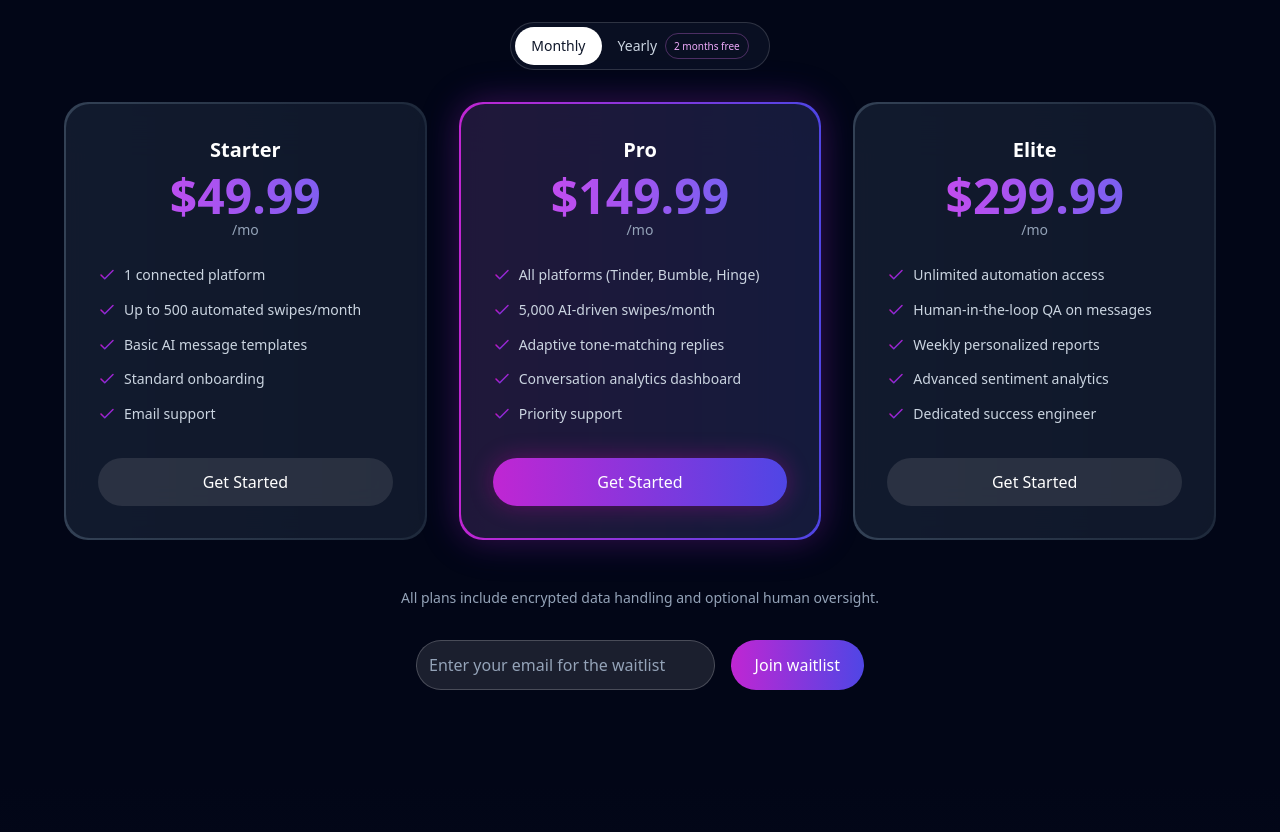
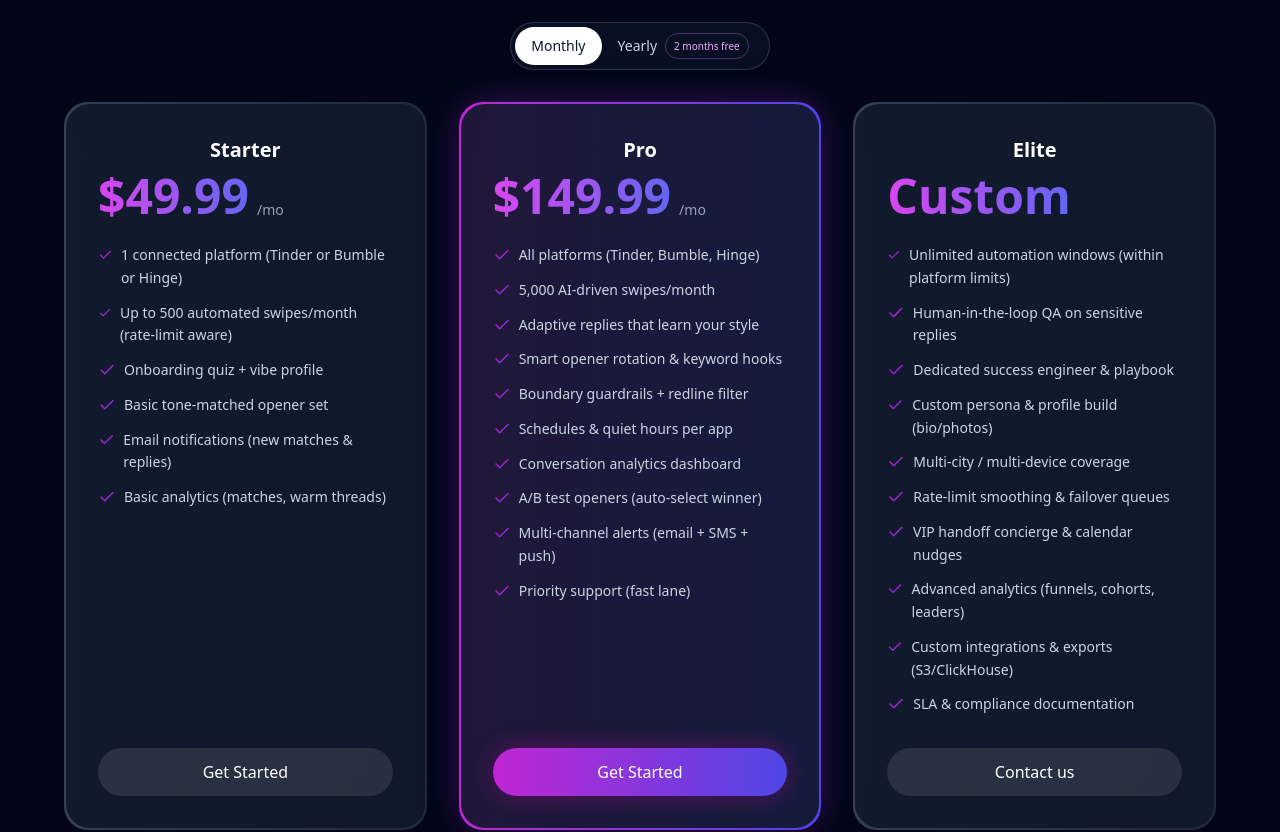
Before and after one commit to Menwitz/wingagent_website, a Next.js app: page / in a window 1280 px wide. Shown: the part 6700-7532 px from the top of the page. Built offline with nearby package versions, Linux system fonts and the light colour scheme.

Commit message:
new pricing packs

```diff
--- a/src/app/_components/PricingCard.jsx
+++ b/src/app/_components/PricingCard.jsx
@@ -1,23 +1,74 @@
 "use client";
 
-async function handleCheckout(plan) {
+// Stripe checkout now accepts plan + cycle ("monthly" | "yearly")
+async function handleCheckout(plan, cycle = "monthly") {
   try {
     const res = await fetch("/api/stripe/checkout", {
       method: "POST",
       headers: { "Content-Type": "application/json" },
-      body: JSON.stringify({ plan }),
+      body: JSON.stringify({ plan, cycle }),
     });
     const data = await res.json();
-    if (data.url) window.location.href = data.url;
+    if (data?.url) window.location.href = data.url;
   } catch (e) {
     console.error("Checkout failed", e);
   }
 }
 
+/**
+ * Props:
+ *  - data: {
+ *      name, price, features[], highlight,            // existing
+ *      code?, priceLabel?, custom?, ctaLabel?, ctaHref?, // new optional
+ *      cycle?   // "monthly" | "yearly" (if parent passes it)
+ *    }
+ *  - yearly?: boolean  // still supported for backward compatibility
+ */
 export default function PricingCard({ data = {}, yearly = false }) {
-  const { name = "", price = 0, features = [], highlight = false } = data;
-  const displayPrice = yearly ? (price * 12 * 0.8).toFixed(0) : price.toFixed(2);
-  const period = yearly ? "/yr" : "/mo";
+  const {
+    name = "",
+    price = 0,
+    features = [],
+    highlight = false,
+    code,                // e.g. "starter" | "pro" | "elite"
+    priceLabel,          // e.g. "Custom"
+    custom = false,      // true for Elite / Enterprise
+    ctaLabel,            // optional override
+    ctaHref,             // optional link for custom plans
+    cycle,               // "monthly" | "yearly" (optional from parent)
+  } = data;
+
+  // Determine billing cycle from either prop or data.cycle
+  const isYearly = typeof yearly === "boolean" ? yearly : cycle === "yearly";
+
+  // Compute display price:
+  // - If custom or priceLabel provided → show label (no /mo or /yr)
+  // - Else: monthly shows price; yearly shows price * 10 (2 months free)
+  let numericPrice = price;
+  if (!priceLabel && !custom) {
+    numericPrice = isYearly ? price * 10 : price;
+  }
+
+  const formatPrice = (n) => {
+    if (Number.isInteger(n)) return `$${n.toFixed(0)}`;
+    return `$${n.toFixed(2)}`;
+  };
+
+  const displayPrice = priceLabel
+    ? priceLabel
+    : custom
+    ? "Custom"
+    : formatPrice(numericPrice);
+
+  const period = priceLabel || custom ? "" : isYearly ? "/yr" : "/mo";
+
+  // Unique plan code sent to checkout (fallback to sanitized name)
+  const planCode =
+    code || name.toLowerCase().replace(/\s+/g, "-").replace(/[^a-z0-9-]/g, "");
+
+  // CTA logic
+  const primaryCTA = custom ? ctaLabel || "Contact us" : ctaLabel || "Get Started";
+  const primaryHref = custom ? ctaHref || "/contact" : null;
 
   return (
     <div
@@ -30,10 +81,21 @@ export default function PricingCard({ data = {}, yearly = false }) {
       <div className="h-full rounded-3xl bg-slate-900/90 backdrop-blur-xl p-8 flex flex-col justify-between">
         <div>
           <h3 className="text-xl font-semibold text-white mb-2">{name}</h3>
+
+          <div className="flex items-end gap-2">
             <div className="text-5xl font-extrabold bg-gradient-to-r from-fuchsia-500 to-indigo-500 bg-clip-text text-transparent">
-            ${displayPrice}
+              {displayPrice}
             </div>
-          <p className="text-sm text-slate-400">{period}</p>
+            {period && <p className="text-sm text-slate-400">{period}</p>}
+          </div>
+
+          {/* Sub-label for yearly promo */}
+          {!custom && !priceLabel && isYearly && (
+            <div className="mt-2 inline-flex items-center gap-2 rounded-full border border-fuchsia-500/30 px-2 py-0.5 text-[11px] text-fuchsia-300">
+              2 months free
+            </div>
+          )}
+
           <ul className="mt-6 space-y-3 text-left">
             {features.map((f, i) => (
               <li key={i} className="flex items-start text-slate-300">
@@ -62,16 +124,30 @@ export default function PricingCard({ data = {}, yearly = false }) {
           </ul>
         </div>
 
-        <button
-          onClick={() => handleCheckout("starter")}
+        {/* CTA */}
+        {custom ? (
+          <a
+            href={primaryHref}
             className={`mt-8 text-center rounded-full py-3 font-medium transition-all ${
               highlight
                 ? "bg-gradient-to-r from-fuchsia-600 to-indigo-600 text-white shadow-[0_0_25px_rgba(240,0,184,0.3)]"
                 : "bg-white/10 text-white hover:bg-white/20"
             }`}
           >
-          Get Started
+            {primaryCTA}
+          </a>
+        ) : (
+          <button
+            onClick={() => handleCheckout(planCode, isYearly ? "yearly" : "monthly")}
+            className={`mt-8 text-center rounded-full py-3 font-medium transition-all ${
+              highlight
+                ? "bg-gradient-to-r from-fuchsia-600 to-indigo-600 text-white shadow-[0_0_25px_rgba(240,0,184,0.3)]"
+                : "bg-white/10 text-white hover:bg-white/20"
+            }`}
+          >
+            {primaryCTA}
           </button>
+        )}
       </div>
     </div>
   );
--- a/src/app/_sections/Pricing.jsx
+++ b/src/app/_sections/Pricing.jsx
@@ -7,18 +7,20 @@ export default function Pricing() {
   const [status, setStatus] = useState("");
   const [billing, setBilling] = useState("monthly"); // "monthly" | "yearly"
 
-  // Base MONTHLY prices (your current numbers)
-  const basePlans = useMemo(() => ([
+  // Base MONTHLY prices
+  const basePlans = useMemo(
+    () => [
       {
         name: "Starter",
         price: 49.99,
         highlight: false,
         features: [
-        "1 connected platform",
-        "Up to 500 automated swipes/month",
-        "Basic AI message templates",
-        "Standard onboarding",
-        "Email support",
+          "1 connected platform (Tinder or Bumble or Hinge)",
+          "Up to 500 automated swipes/month (rate-limit aware)",
+          "Onboarding quiz + vibe profile",
+          "Basic tone-matched opener set",
+          "Email notifications (new matches & replies)",
+          "Basic analytics (matches, warm threads)",
         ],
       },
       {
@@ -28,37 +30,54 @@ export default function Pricing() {
         features: [
           "All platforms (Tinder, Bumble, Hinge)",
           "5,000 AI-driven swipes/month",
-        "Adaptive tone-matching replies",
+          "Adaptive replies that learn your style",
+          "Smart opener rotation & keyword hooks",
+          "Boundary guardrails + redline filter",
+          "Schedules & quiet hours per app",
           "Conversation analytics dashboard",
-        "Priority support",
+          "A/B test openers (auto-select winner)",
+          "Multi-channel alerts (email + SMS + push)",
+          "Priority support (fast lane)",
         ],
       },
       {
         name: "Elite",
+        // keep a numeric as fallback, but display Custom via priceLabel
         price: 299.99,
+        priceLabel: "Custom",
         highlight: false,
         features: [
-        "Unlimited automation access",
-        "Human-in-the-loop QA on messages",
-        "Weekly personalized reports",
-        "Advanced sentiment analytics",
-        "Dedicated success engineer",
+          "Unlimited automation windows (within platform limits)",
+          "Human-in-the-loop QA on sensitive replies",
+          "Dedicated success engineer & playbook",
+          "Custom persona & profile build (bio/photos)",
+          "Multi-city / multi-device coverage",
+          "Rate-limit smoothing & failover queues",
+          "VIP handoff concierge & calendar nudges",
+          "Advanced analytics (funnels, cohorts, leaders)",
+          "Custom integrations & exports (S3/ClickHouse)",
+          "SLA & compliance documentation",
         ],
+        ctaLabel: "Contact us",
+        ctaHref: "/contact",
+        custom: true,
       },
-  ]), []);
+    ],
+    []
+  );
 
   // Compute displayed plans by billing cycle
   const plans = useMemo(() => {
     const yearly = billing === "yearly";
-    return basePlans.map((p) => ({
-      ...p,
-      // Yearly = 10× monthly (2 months free)
-      price: yearly ? Number((p.price * 10).toFixed(2)) : p.price,
-      // Inject a "2 months free" bullet only for yearly
-      features: yearly ? [...p.features, "2 months free"] : p.features,
-      // Pass cycle hint (your PricingCard can ignore if not used)
-      cycle: billing, // "monthly" or "yearly"
-    }));
+    return basePlans.map((p) => {
+      if (p.custom) {
+        // Elite stays “Custom” — no price math, no /mo label
+        return { ...p, cycle: billing };
+      }
+      const computedPrice = yearly ? Number((p.price * 10).toFixed(2)) : p.price; // 2 months free
+      const feats = yearly ? [...p.features, "2 months free"] : p.features;
+      return { ...p, price: computedPrice, cycle: billing, features: feats };
+    });
   }, [basePlans, billing]);
 
   // Waitlist submit (unchanged)
@@ -92,9 +111,7 @@ export default function Pricing() {
           <button
             onClick={() => setBilling("monthly")}
             className={`px-4 py-1.5 text-sm rounded-full transition ${
-              billing === "monthly"
-                ? "bg-white text-slate-900"
-                : "text-slate-300 hover:text-white"
+              billing === "monthly" ? "bg-white text-slate-900" : "text-slate-300 hover:text-white"
             }`}
             aria-pressed={billing === "monthly"}
           >
@@ -103,9 +120,7 @@ export default function Pricing() {
           <button
             onClick={() => setBilling("yearly")}
             className={`px-4 py-1.5 text-sm rounded-full transition flex items-center gap-2 ${
-              billing === "yearly"
-                ? "bg-white text-slate-900"
-                : "text-slate-300 hover:text-white"
+              billing === "yearly" ? "bg-white text-slate-900" : "text-slate-300 hover:text-white"
             }`}
             aria-pressed={billing === "yearly"}
           >
@@ -148,12 +163,8 @@ export default function Pricing() {
       </form>
 
       {/* Inline feedback */}
-      {status === "success" && (
-        <p className="mt-3 text-fuchsia-400">You're on the list! We'll notify you soon.</p>
-      )}
-      {status === "error" && (
-        <p className="mt-3 text-red-400">Something went wrong. Please try again.</p>
-      )}
+      {status === "success" && <p className="mt-3 text-fuchsia-400">You're on the list! We'll notify you soon.</p>}
+      {status === "error" && <p className="mt-3 text-red-400">Something went wrong. Please try again.</p>}
     </section>
   );
 }
```
Lines whose indentation alone changed are shown as unchanged.
